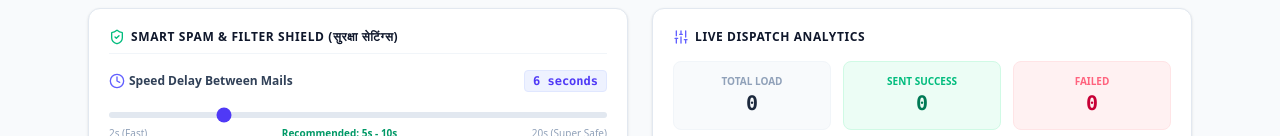
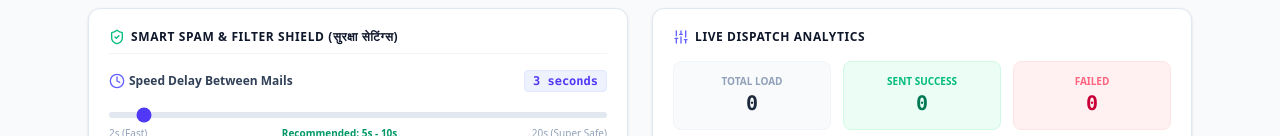
Before and after one commit to sophia-w-hash/new_full_safe_maller, a React (Vite) app: page / in a window 1280 px wide. Shown: the part 664-800 px from the top of the page. Built offline with nearby package versions, Linux system fonts and the light colour scheme.

Commit message:
Update App.tsx

```diff
--- a/src/App.tsx
+++ b/src/App.tsx
@@ -66,7 +66,7 @@ export default function App() {
   const [recipients, setRecipients] = useState<MailSendStatus[]>([]);
   const [isSending, setIsSending] = useState(false);
   const [currentSendingIndex, setCurrentSendingIndex] = useState<number>(-1);
-  const [delaySeconds, setDelaySeconds] = useState(6); // default to 6 seconds for safer delivery
+  const [delaySeconds, setDelaySeconds] = useState(3); // default to 3 seconds for safer delivery
   const [randomizeDelay, setRandomizeDelay] = useState(true); // default to true for human-like pattern
   const [addUniqueIdToSubject, setAddUniqueIdToSubject] = useState(false); // FALSE by default so no extra words are added unless manually checked
 
@@ -450,11 +450,11 @@ export default function App() {
       // Schedule next batch sending
       if (active && !stopRequestedRef.current) {
         const actualDelay = randomizeDelayRef.current
-          ? Math.max(2, delaySecondsRef.current + Math.floor(Math.random() * 4) - 1)
+          ? Math.max(2, delaySecondsRef.current + Math.floor(Math.random() * 2) - 1)
           : delaySecondsRef.current;
 
         addLog(`Sleeping for ${actualDelay}s before dispatching next batch...`);
-        timerId = setTimeout(sendNext, actualDelay * 1000);
+        timerId = setTimeout(sendNext, actualDelay * 600);
       }
     };
 
```
